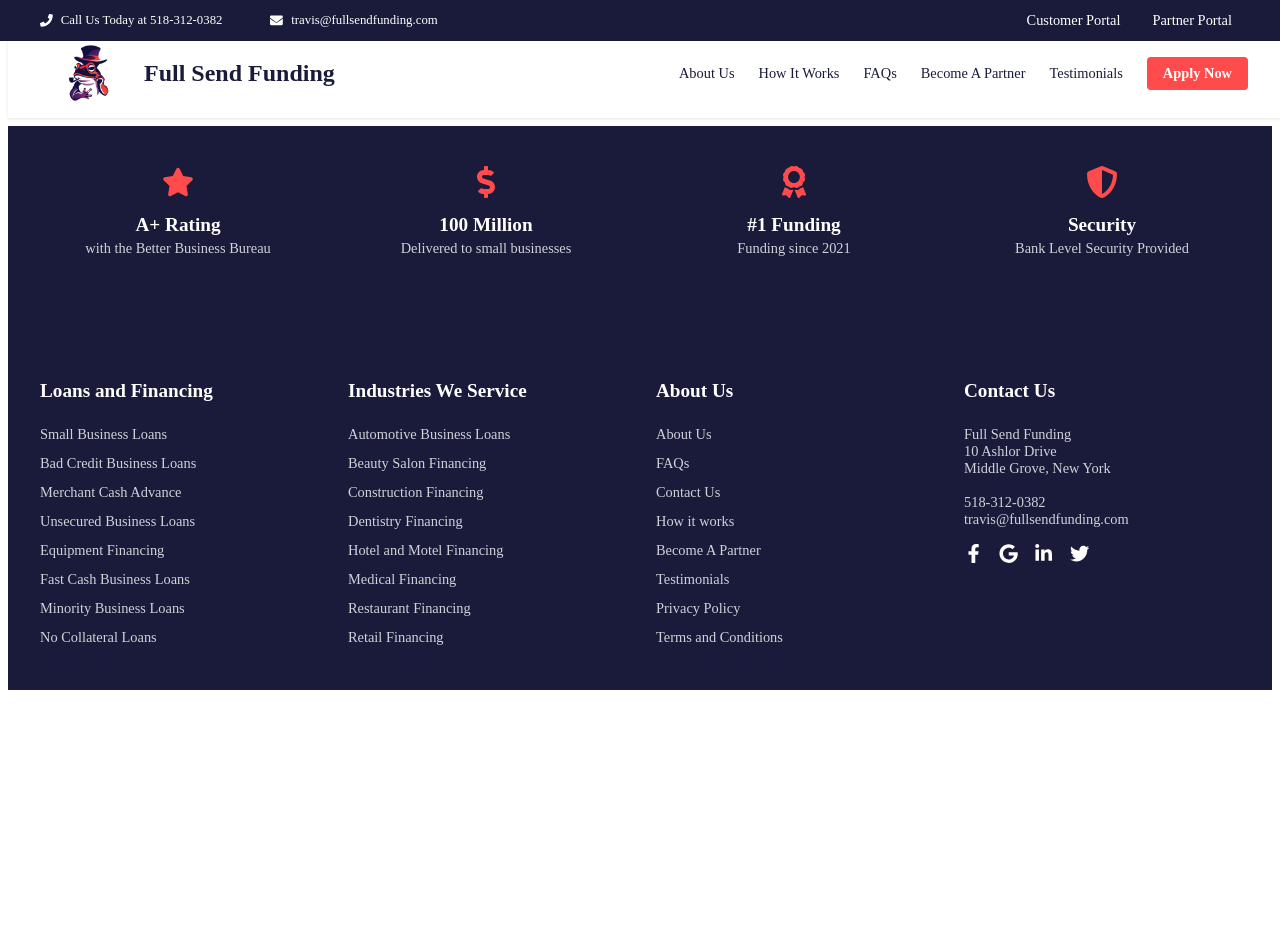
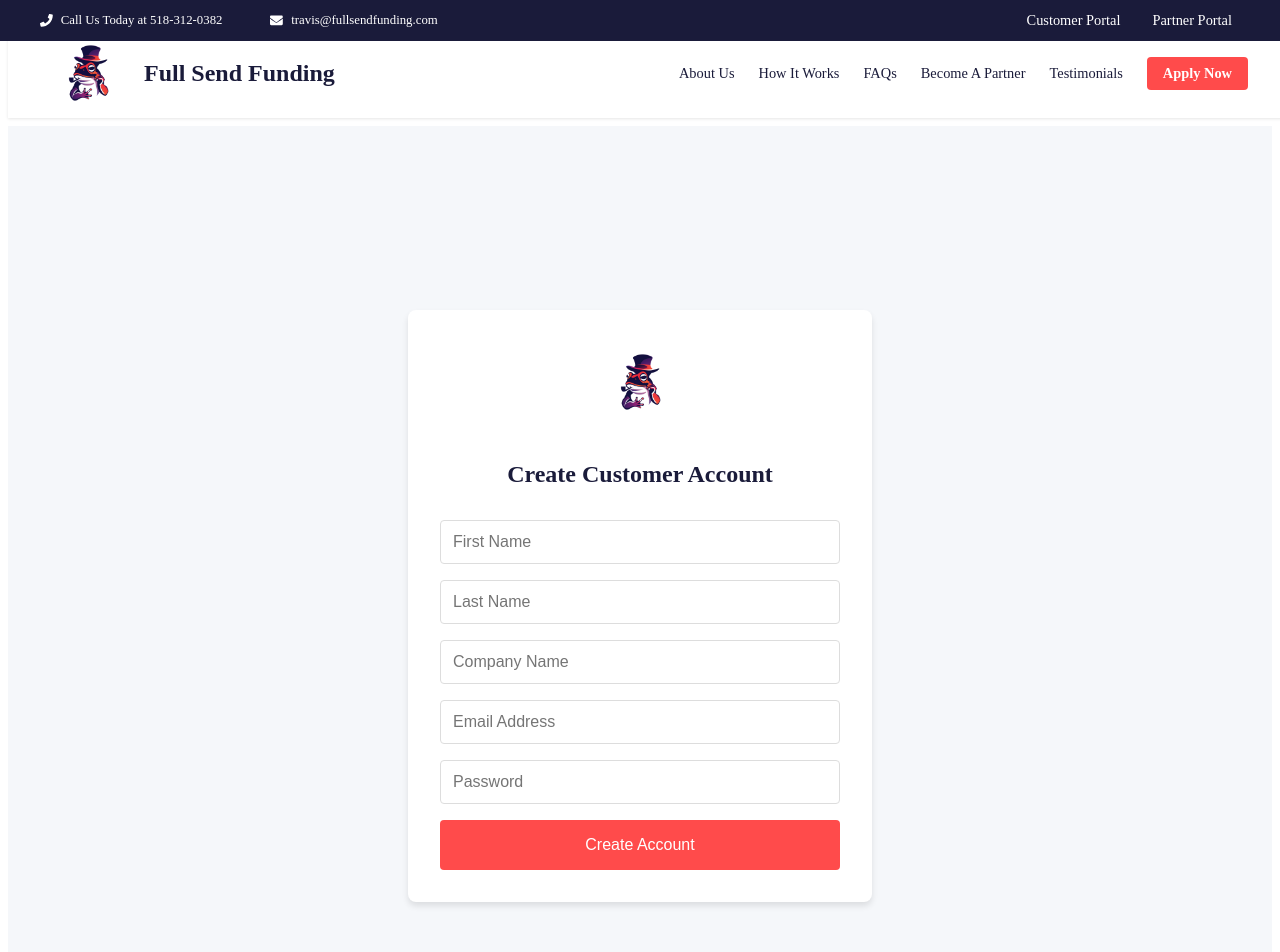
Before and after one commit to TravisYule/fullsendfunding, a React (Create React App) app: page /create-account/1 in a window 1280 px wide. Shown: the top 952 px of the page. Before the commit the page ends 800 px from the top, so only its background shows below. Built offline with nearby package versions, Linux system fonts and the light colour scheme; no server answers.

Commit message:
Add secure account creation pages for partners and customers

```diff
--- a/src/App.js
+++ b/src/App.js
@@ -23,6 +23,7 @@ import FundingCalculator from './components/Calculator/FundingCalculator';
 import ProtectedRoute from './components/ProtectedRoute';
 import ResetPassword from './components/Auth/ResetPassword';
 import ThankYou from './components/ThankYou/ThankYou';
+import CreateAccount from './components/Auth/CreateAccount';
 
 const MainContent = styled.main`
   padding-top: 118px;
@@ -111,6 +112,8 @@ function App() {
               <ResetPassword />
             </Suspense>
           } />
+
+          <Route path="/create-account/:type" element={<CreateAccount />} />
         </Routes>
       </MainContent>
       <AccoladeBanner />
--- /dev/null
+++ b/src/components/Auth/CreateAccount.jsx
@@ -0,0 +1,211 @@
+import React, { useState } from 'react';
+import styled from 'styled-components';
+import { motion } from 'framer-motion';
+import { useNavigate, useParams } from 'react-router-dom';
+import { supabase } from '../../utils/supabaseClient';
+import Logo from '../../assets/Logo.png';
+
+const Section = styled.section`
+  padding: 5rem 2rem;
+  min-height: 100vh;
+  display: flex;
+  align-items: center;
+  justify-content: center;
+  background: ${props => props.theme.colors.lightGray};
+`;
+
+const Container = styled(motion.div)`
+  background: white;
+  padding: 2rem;
+  border-radius: 8px;
+  box-shadow: 0 4px 6px rgba(0, 0, 0, 0.1);
+  width: 100%;
+  max-width: 400px;
+  text-align: center;
+`;
+
+const LogoImage = styled.img`
+  height: 80px;
+  margin-bottom: 1rem;
+`;
+
+const Title = styled.h1`
+  color: ${props => props.theme.colors.primary};
+  margin-bottom: 2rem;
+`;
+
+const Form = styled.form`
+  display: flex;
+  flex-direction: column;
+  gap: 1rem;
+`;
+
+const Input = styled.input`
+  padding: 0.75rem;
+  border: 1px solid #ddd;
+  border-radius: 4px;
+  font-size: 1rem;
+`;
+
+const Button = styled(motion.button)`
+  padding: 1rem;
+  background: ${props => props.theme.colors.secondary};
+  color: white;
+  border: none;
+  border-radius: 4px;
+  font-size: 1rem;
+  cursor: pointer;
+
+  &:disabled {
+    opacity: 0.7;
+    cursor: not-allowed;
+  }
+`;
+
+const ErrorMessage = styled.div`
+  color: red;
+  margin-top: 1rem;
+  font-size: 0.9rem;
+`;
+
+const CreateAccount = () => {
+  const { type } = useParams(); // 'partner' or 'customer'
+  const navigate = useNavigate();
+  const [formData, setFormData] = useState({
+    email: '',
+    password: '',
+    firstName: '',
+    lastName: '',
+    company: ''
+  });
+  const [error, setError] = useState('');
+  const [loading, setLoading] = useState(false);
+
+  const handleSubmit = async (e) => {
+    e.preventDefault();
+    setError('');
+    setLoading(true);
+
+    try {
+      // Create auth user
+      const { data: authData, error: authError } = await supabase.auth.signUp({
+        email: formData.email,
+        password: formData.password,
+        options: {
+          data: {
+            first_name: formData.firstName,
+            last_name: formData.lastName,
+            company: formData.company,
+            role: type // 'partner' or 'customer'
+          }
+        }
+      });
+
+      if (authError) throw authError;
+
+      // Create profile record
+      const { error: profileError } = await supabase
+        .from('profiles')
+        .insert([{
+          id: authData.user.id,
+          first_name: formData.firstName,
+          last_name: formData.lastName,
+          company: formData.company,
+          role: type,
+          email: formData.email
+        }]);
+
+      if (profileError) throw profileError;
+
+      // Redirect to success page
+      navigate('/account-created');
+
+    } catch (err) {
+      console.error('Error creating account:', err);
+      setError(err.message);
+    } finally {
+      setLoading(false);
+    }
+  };
+
+  const handleChange = (e) => {
+    setFormData(prev => ({
+      ...prev,
+      [e.target.name]: e.target.value
+    }));
+  };
+
+  return (
+    <Section>
+      <Container
+        initial={{ opacity: 0, y: 20 }}
+        animate={{ opacity: 1, y: 0 }}
+        transition={{ duration: 0.5 }}
+      >
+        <LogoImage src={Logo} alt="Full Send Funding" />
+        <Title>Create {type === 'partner' ? 'Partner' : 'Customer'} Account</Title>
+
+        <Form onSubmit={handleSubmit}>
+          <Input
+            type="text"
+            name="firstName"
+            placeholder="First Name"
+            value={formData.firstName}
+            onChange={handleChange}
+            required
+          />
+
+          <Input
+            type="text"
+            name="lastName"
+            placeholder="Last Name"
+            value={formData.lastName}
+            onChange={handleChange}
+            required
+          />
+
+          <Input
+            type="text"
+            name="company"
+            placeholder="Company Name"
+            value={formData.company}
+            onChange={handleChange}
+            required
+          />
+
+          <Input
+            type="email"
+            name="email"
+            placeholder="Email Address"
+            value={formData.email}
+            onChange={handleChange}
+            required
+          />
+
+          <Input
+            type="password"
+            name="password"
+            placeholder="Password"
+            value={formData.password}
+            onChange={handleChange}
+            required
+            minLength="6"
+          />
+
+          <Button
+            type="submit"
+            disabled={loading}
+            whileHover={{ scale: 1.02 }}
+            whileTap={{ scale: 0.98 }}
+          >
+            {loading ? 'Creating Account...' : 'Create Account'}
+          </Button>
+        </Form>
+
+        {error && <ErrorMessage>{error}</ErrorMessage>}
+      </Container>
+    </Section>
+  );
+};
+
+export default CreateAccount;
```
